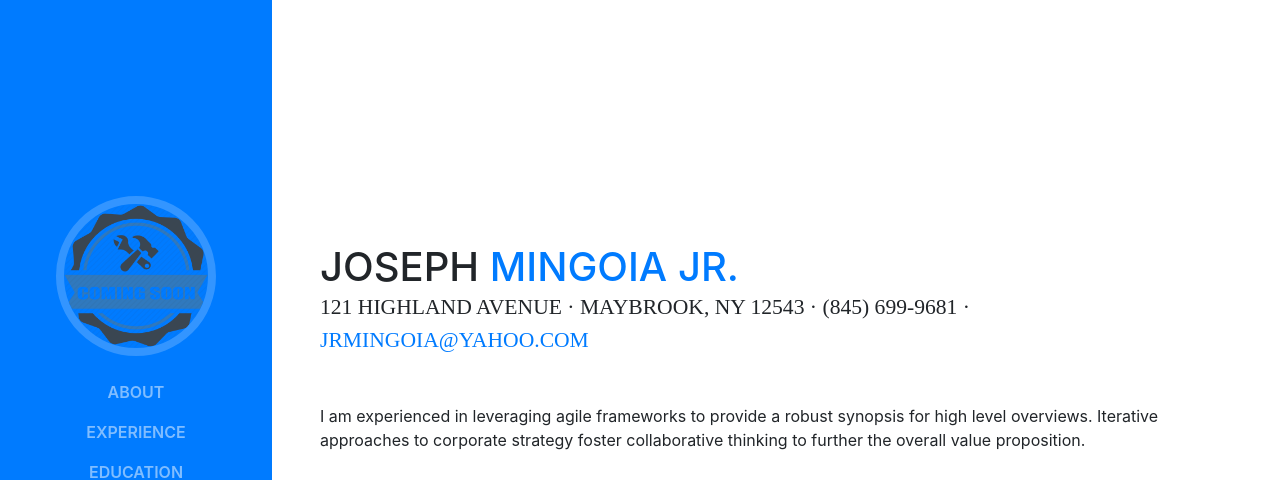
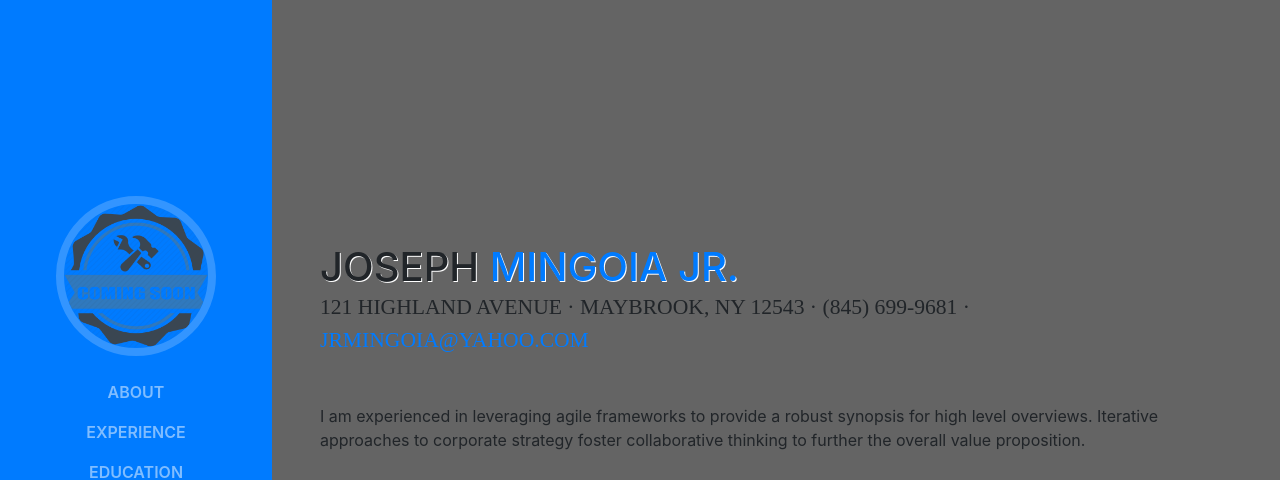
Before and after one commit to jmingoia/jmingoia.github.io, a website with bundled scripts: page index.html in a window 1280 px wide. Shown: the top 480 px of the page. Built offline with nearby package versions, Linux system fonts and the light colour scheme; a web font is replaced by a local one.

Commit message:
Changed background color and started adding text shadows for contrast

```diff
--- a/css/resume.css
+++ b/css/resume.css
@@ -1,8 +1,15 @@
+body {
+background-color: #646464;
+}
+
 body {
   font-family: 'Open Sans', serif;
   padding-top: 54px;
   color: #868e96;
+
 }
+
+
 
 @media (min-width: 992px) {
   body {
--- a/index.html
+++ b/index.html
@@ -65,7 +65,17 @@
 
       <section class="resume-section p-3 p-lg-5 d-flex d-column" id="about">
         <div class="my-auto">
+          <style>
+          body{
+            background-color: #646464;
+          }
+          </style>
           <h1 class="mb-0">Joseph
+            <style>
+            h1{
+              text-shadow: 1px 1px #FFFFFF;
+            }
+            </style>
             <span class="text-primary">Mingoia Jr.</span>
           </h1>
           <div class="subheading mb-5">121 Highland Avenue · Maybrook, NY 12543 · (845) 699-9681 ·
```
